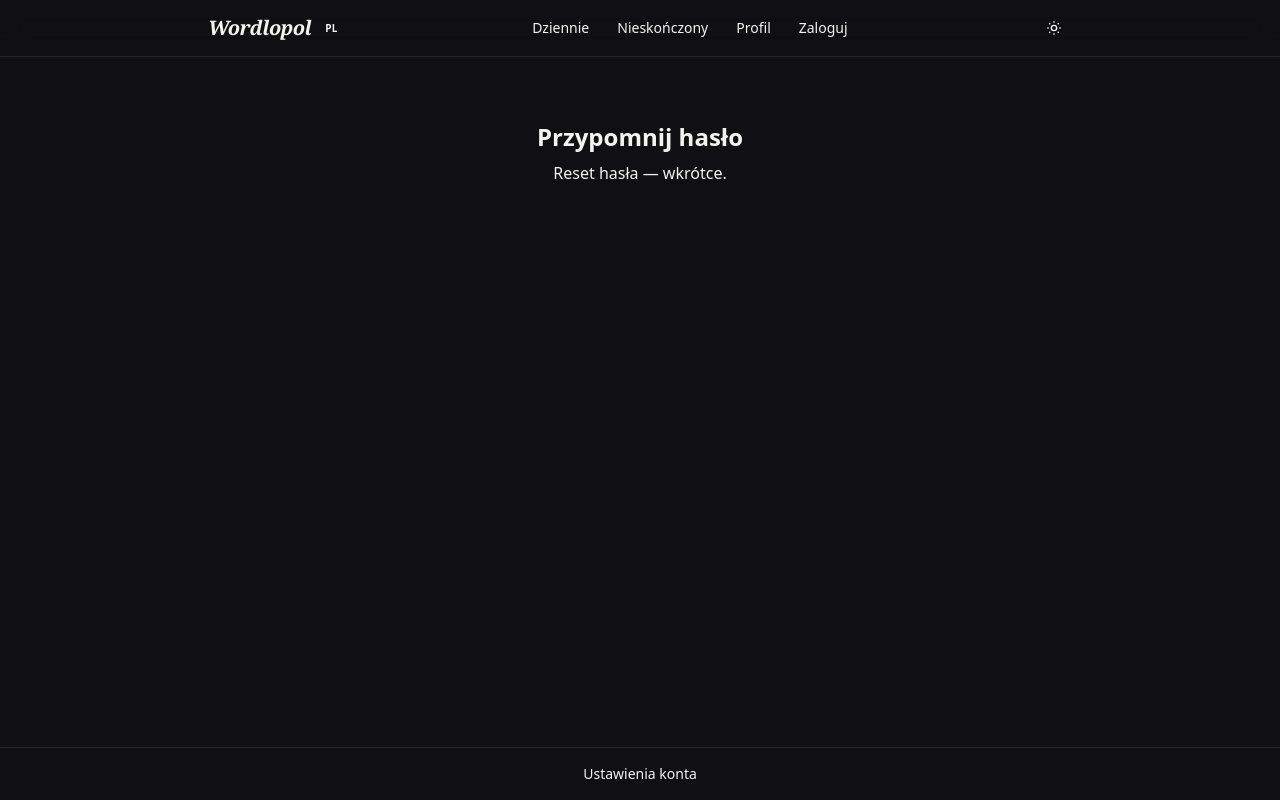
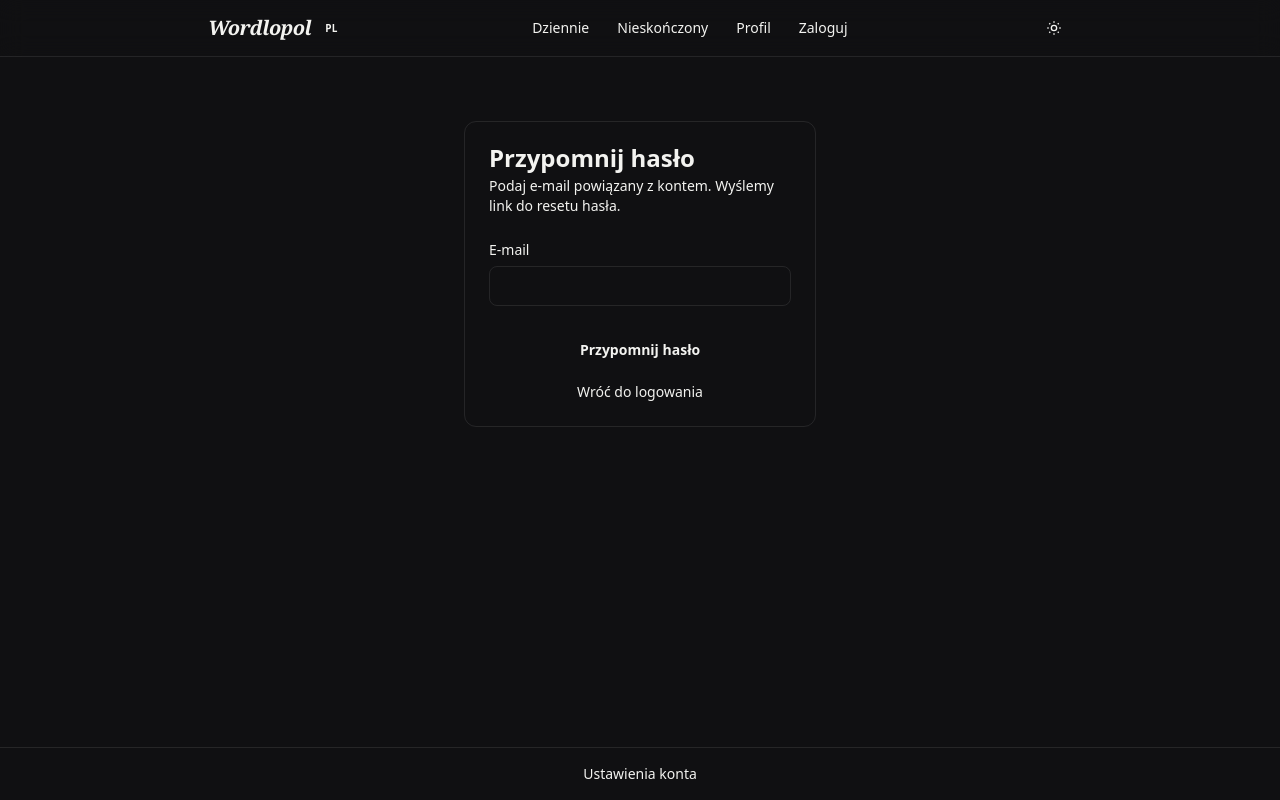
Before and after one commit to habbababbai/wordlopol, a React (Vite) app in the folder apps/web/: page /forgot-password in a window 1280 px wide. Built offline with nearby package versions, Linux system fonts and the light colour scheme; no server answers.

Commit message:
feat(web): implement forgot password page

```diff
--- a/apps/web/src/pages/ForgotPasswordPage.tsx
+++ b/apps/web/src/pages/ForgotPasswordPage.tsx
@@ -1,14 +1,93 @@
+import { zodResolver } from '@hookform/resolvers/zod';
+import { useState } from 'react';
+import { useForm } from 'react-hook-form';
 import { useTranslation } from 'react-i18next';
+import { Link } from 'react-router-dom';
 
-import { StubPage } from './StubPage';
+import { api } from '../api/client';
+import { AuthFormCard } from '../components/auth/AuthFormCard';
+import { AuthPageLayout } from '../components/auth/AuthPageLayout';
+import { FormField } from '../components/auth/FormField';
+import { Button } from '../components/ui/button';
+import { getApiErrorMessage } from '../lib/api-error-message';
+import type { EmailOnlyFormValues } from '../lib/auth-form-types';
+import { emailOnlySchema } from '../lib/auth-schemas';
+import { getFormFieldError, translateFieldError } from '../lib/field-error';
 
 export function ForgotPasswordPage() {
   const { t } = useTranslation();
+  const [submitted, setSubmitted] = useState(false);
+  const [apiError, setApiError] = useState<string | null>(null);
+
+  const { register, handleSubmit, formState } = useForm<EmailOnlyFormValues>({
+    resolver: zodResolver(emailOnlySchema),
+    defaultValues: { email: '' },
+  });
+
+  const onSubmit = handleSubmit(async (values: EmailOnlyFormValues) => {
+    setApiError(null);
+
+    try {
+      await api.forgotPassword({ email: values.email });
+      setSubmitted(true);
+    } catch (err) {
+      setApiError(getApiErrorMessage(err, t('common.errors.generic')));
+    }
+  });
+
+  if (submitted) {
+    return (
+      <AuthPageLayout>
+        <AuthFormCard
+          title={t('auth.forgotPassword.title')}
+          description={t('auth.forgotPassword.success')}
+        >
+          <p className="text-sm text-muted-foreground">
+            <Link to="/login" className="font-medium text-primary hover:underline">
+              {t('auth.links.backToLogin')}
+            </Link>
+          </p>
+        </AuthFormCard>
+      </AuthPageLayout>
+    );
+  }
 
   return (
-    <StubPage
-      title={t('pages.forgotPassword.title')}
-      description={t('pages.forgotPassword.description')}
-    />
+    <AuthPageLayout>
+      <AuthFormCard
+        title={t('auth.forgotPassword.title')}
+        description={t('auth.forgotPassword.description')}
+        formProps={{
+          onSubmit: (event) => void onSubmit(event),
+          'aria-busy': formState.isSubmitting,
+        }}
+        footer={
+          <>
+            <Button type="submit" className="w-full" disabled={formState.isSubmitting}>
+              {t('auth.actions.forgotPassword')}
+            </Button>
+            <p className="text-center text-sm text-muted-foreground">
+              <Link to="/login" className="font-medium text-primary hover:underline">
+                {t('auth.links.backToLogin')}
+              </Link>
+            </p>
+          </>
+        }
+      >
+        {apiError && (
+          <p role="alert" className="text-sm text-destructive">
+            {apiError}
+          </p>
+        )}
+        <FormField
+          id="forgot-password-email"
+          label={t('auth.fields.email')}
+          type="email"
+          autoComplete="email"
+          error={translateFieldError(getFormFieldError(formState.errors, 'email'), t)}
+          {...register('email')}
+        />
+      </AuthFormCard>
+    </AuthPageLayout>
   );
 }
```
Also changed, not shown: 1 other file (tests, documents, lock files or other folders).
